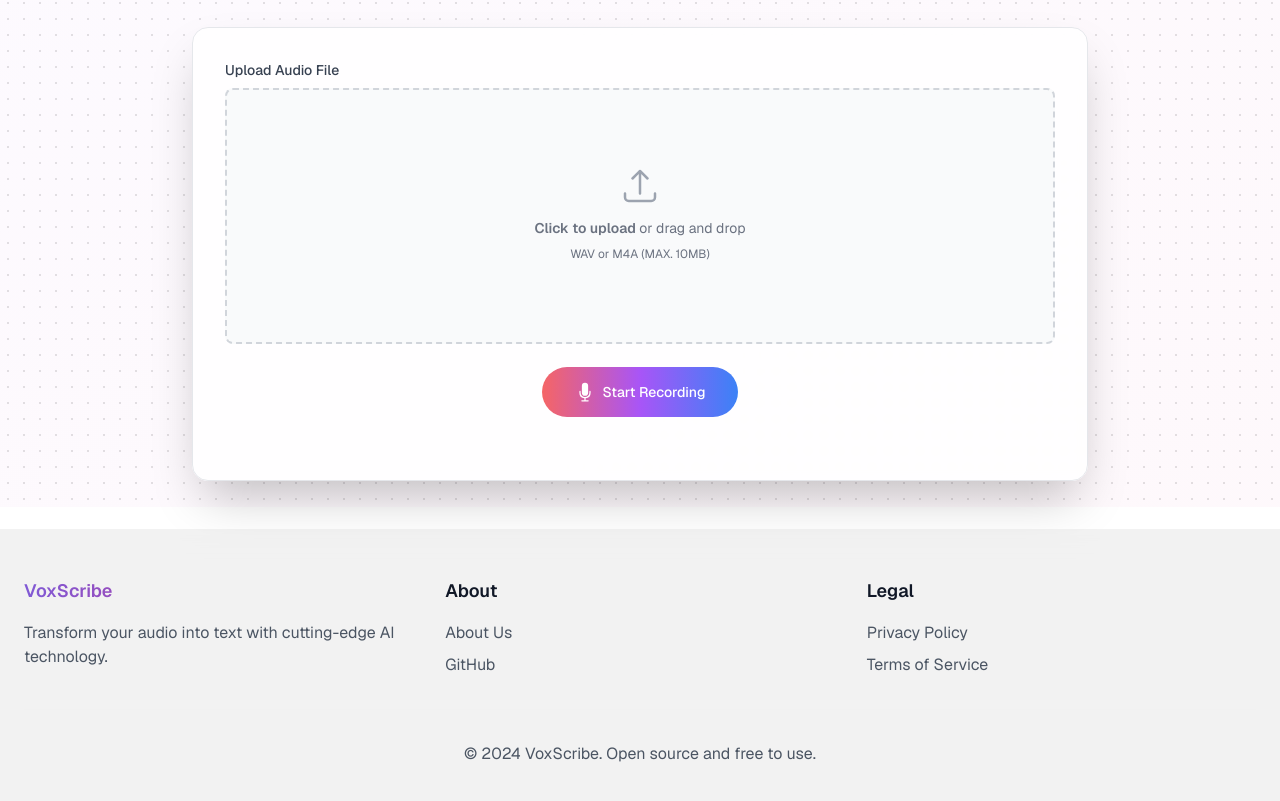
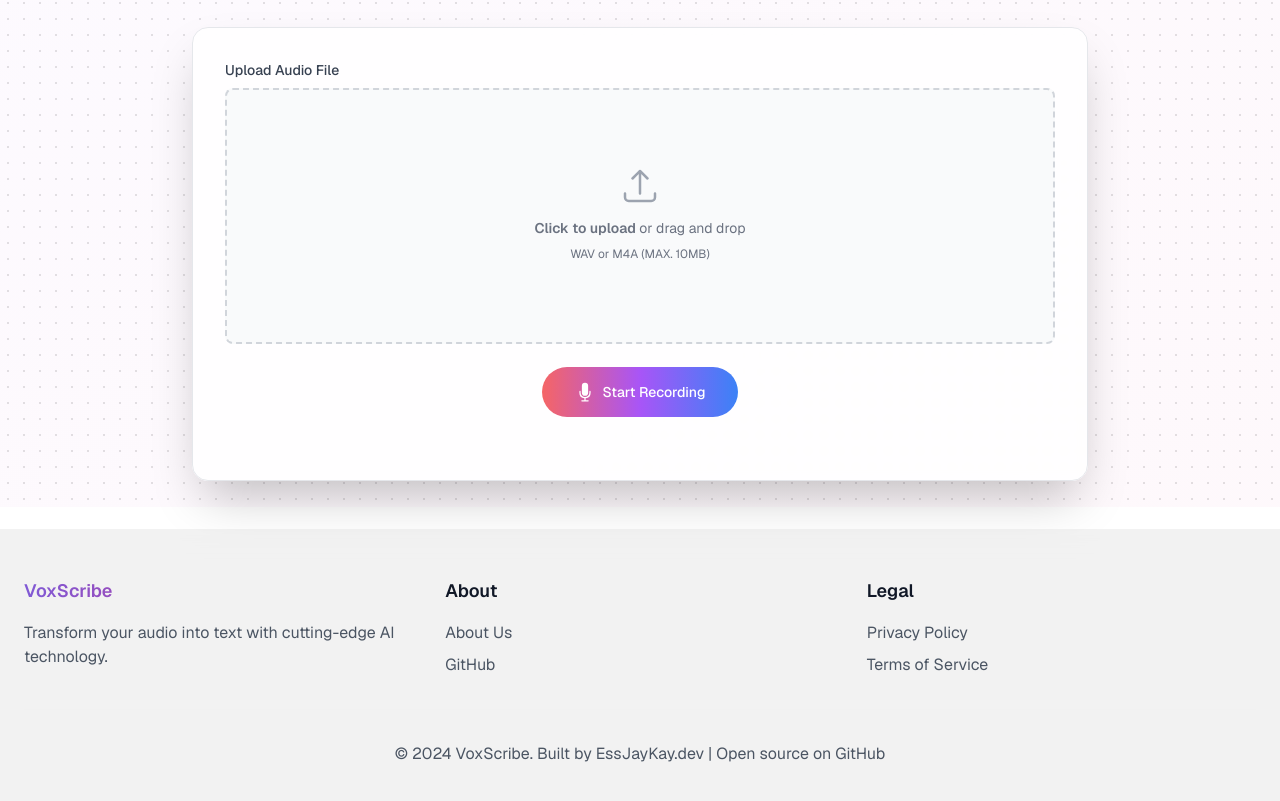
Before and after one commit to essjaykay755/audio-transcription-app, a Next.js app: page / in a window 1280 px wide. Shown: the part 293-1094 px from the top of the page. Built offline with nearby package versions, Linux system fonts and the light colour scheme.

Commit message:
added actual github link instead of a dummy one

```diff
--- a/app/components/Footer.tsx
+++ b/app/components/Footer.tsx
@@ -24,7 +24,7 @@
               </li>
               <li>
                 <a
-                  href="https://github.com/yourusername/voxscribe"
+                  href="https://github.com/essjaykay755/voxscribe"
                   target="_blank"
                   rel="noopener noreferrer"
                   className="text-gray-600 dark:text-zinc-400 hover:text-gray-900 dark:hover:text-white transition"
@@ -54,7 +54,24 @@
 
         <div className="mt-8 pt-8 border-t border-gray-200/10 dark:border-zinc-800">
           <p className="text-center text-gray-600 dark:text-zinc-400">
-            © {new Date().getFullYear()} VoxScribe. Open source and free to use.
+            © {new Date().getFullYear()} VoxScribe. Built by{' '}
+            <a
+              href="https://essjaykay.dev"
+              target="_blank"
+              rel="noopener noreferrer"
+              className="hover:text-gray-900 dark:hover:text-white transition"
+            >
+              EssJayKay.dev
+            </a>
+            {' '}| Open source on{' '}
+            <a
+              href="https://github.com/essjaykay755/voxscribe"
+              target="_blank"
+              rel="noopener noreferrer"
+              className="hover:text-gray-900 dark:hover:text-white transition"
+            >
+              GitHub
+            </a>
           </p>
         </div>
       </div>
--- a/app/components/Header.tsx
+++ b/app/components/Header.tsx
@@ -19,7 +19,7 @@
 
           <div className="flex items-center space-x-4">
             <a
-              href="https://github.com/yourusername/voxscribe"
+              href="https://github.com/essjaykay755/voxscribe"
               target="_blank"
               rel="noopener noreferrer"
               className="p-2 rounded-full hover:bg-gray-100 dark:hover:bg-zinc-800 transition-colors"
```
Also changed, not shown: 1 other file (tests, documents, lock files or other folders).
